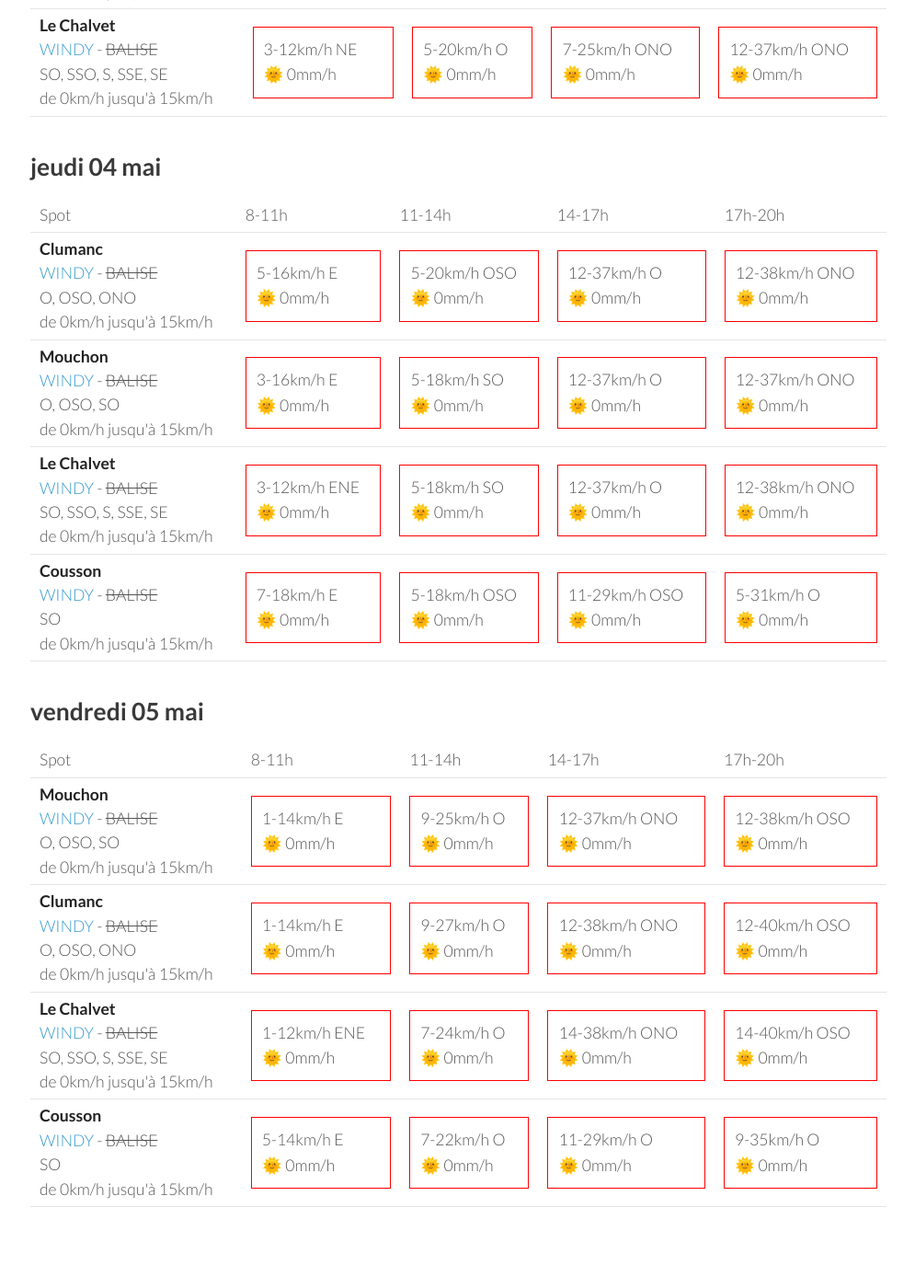
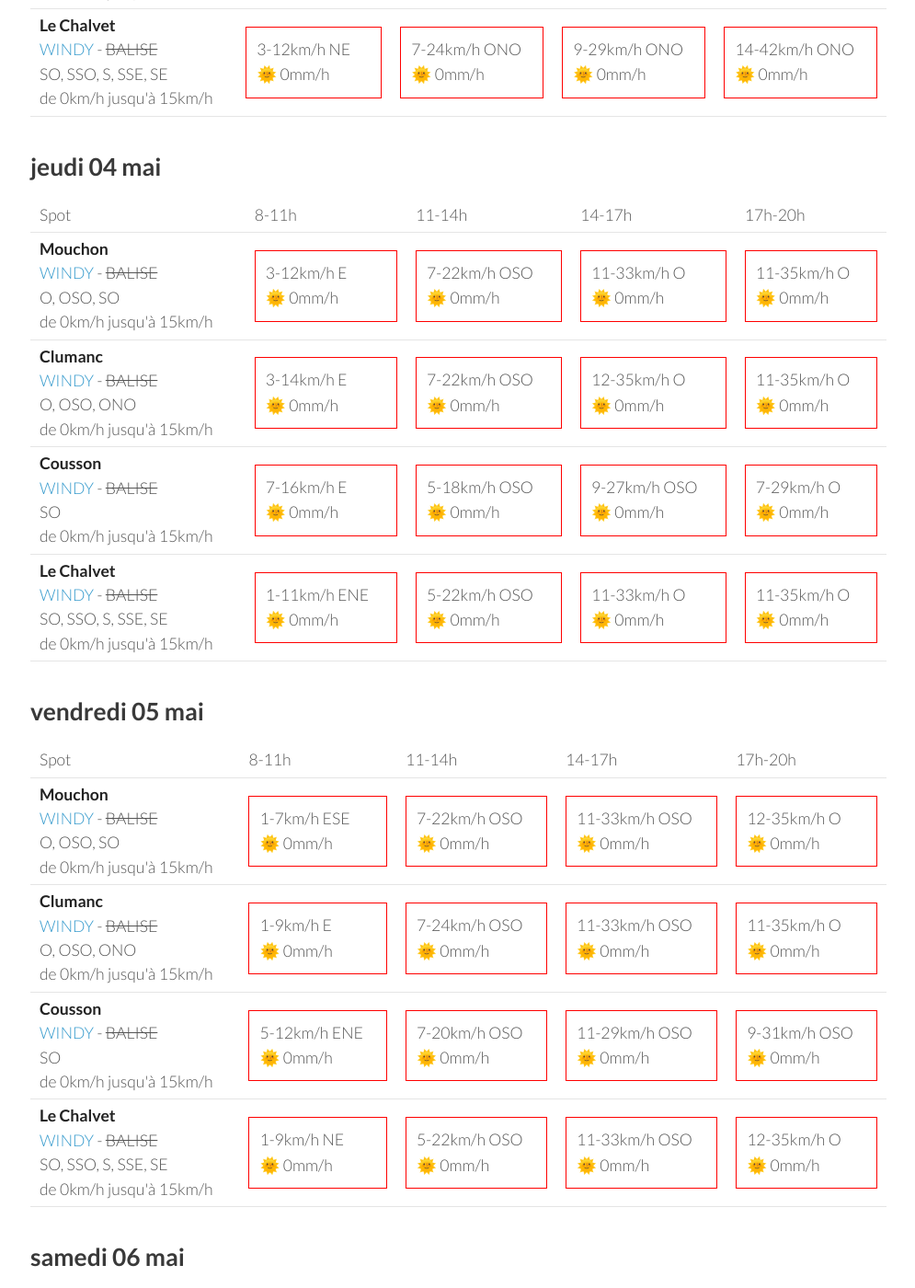
Before and after one commit to parapente-dans-le-nord/parapente-dans-le-nord.github.io, a Jekyll site: the page built from saint_andre.markdown, in a window 1280 px wide and 1400 px high, scrolled down 1892 px. Shown: the whole window at 92% size, without its empty margins (25-1020 px from the left). Built offline with Jekyll 4.4.1, drawn with Linux system fonts in a browser that asks for light colours; some of the changed text lies outside the part shown.

Commit message:
update index.markdown

```diff
--- a/saint_andre.markdown
+++ b/saint_andre.markdown
@@ -134,20 +134,20 @@ page mise à jour le lundi 01 mai 06:36
       <td>17h-20h</td>
     </tr>
 <tr>
-        <td><strong>Mouchon</strong><br><a href="https://windy.com/43.992/6.424?43.878,6.425,10,m:eSuaglR">WINDY</a> - <span class="no-balise"> BALISE </span><br> <span class="vent-favorable">O, OSO, SO</span><br><span class="force-vent">de 0km/h jusqu'à 15km/h</span> </td>
+        <td><strong>Clumanc</strong><br><a href="https://windy.com/44.027/6.402?43.914,6.403,10,m:eSxaglP">WINDY</a> - <span class="no-balise"> BALISE </span><br> <span class="vent-favorable">O, OSO, ONO</span><br><span class="force-vent">de 0km/h jusqu'à 15km/h</span> </td>
 
-            <td><div class="not-flyable"><p>3-12km/h ENE</p><p>🌞 0mm/h</p></div></td>
-            <td><div class="not-flyable"><p>7-24km/h O</p><p>🌞 0mm/h</p></div></td>
-            <td><div class="not-flyable"><p>9-27km/h ONO</p><p>🌞 0mm/h</p></div></td>
-            <td><div class="not-flyable"><p>12-37km/h ONO</p><p>🌞 0mm/h</p></div></td>
+            <td><div class="not-flyable"><p>5-14km/h ENE</p><p>🌞 0mm/h</p></div></td>
+            <td><div class="not-flyable"><p>9-25km/h ONO</p><p>🌞 0mm/h</p></div></td>
+            <td><div class="not-flyable"><p>9-31km/h O</p><p>🌞 0mm/h</p></div></td>
+            <td><div class="not-flyable"><p>11-38km/h O</p><p>🌞 0mm/h</p></div></td>
 
 
     </tr>
 <tr>
-        <td><strong>Clumanc</strong><br><a href="https://windy.com/44.027/6.402?43.914,6.403,10,m:eSxaglP">WINDY</a> - <span class="no-balise"> BALISE </span><br> <span class="vent-favorable">O, OSO, ONO</span><br><span class="force-vent">de 0km/h jusqu'à 15km/h</span> </td>
+        <td><strong>Mouchon</strong><br><a href="https://windy.com/43.992/6.424?43.878,6.425,10,m:eSuaglR">WINDY</a> - <span class="no-balise"> BALISE </span><br> <span class="vent-favorable">O, OSO, SO</span><br><span class="force-vent">de 0km/h jusqu'à 15km/h</span> </td>
 
-            <td><div class="not-flyable"><p>5-16km/h ENE</p><p>🌞 0mm/h</p></div></td>
-            <td><div class="not-flyable"><p>9-24km/h O</p><p>🌞 0mm/h</p></div></td>
+            <td><div class="not-flyable"><p>3-12km/h ENE</p><p>🌞 0mm/h</p></div></td>
+            <td><div class="not-flyable"><p>9-25km/h ONO</p><p>🌞 0mm/h</p></div></td>
             <td><div class="not-flyable"><p>9-29km/h ONO</p><p>🌞 0mm/h</p></div></td>
             <td><div class="not-flyable"><p>11-38km/h ONO</p><p>🌞 0mm/h</p></div></td>
 
@@ -156,10 +156,10 @@ page mise à jour le lundi 01 mai 06:36
 <tr>
         <td><strong>Cousson</strong><br><a href="https://windy.com/44.054/6.240?43.940,6.241,10,m:eSAaglz">WINDY</a> - <span class="no-balise"> BALISE </span><br> <span class="vent-favorable">SO</span><br><span class="force-vent">de 0km/h jusqu'à 15km/h</span> </td>
 
-            <td><div class="not-flyable"><p>5-16km/h ENE</p><p>🌞 0mm/h</p></div></td>
+            <td><div class="not-flyable"><p>5-14km/h E</p><p>🌞 0mm/h</p></div></td>
             <td><div class="not-flyable"><p>5-20km/h O</p><p>🌞 0mm/h</p></div></td>
-            <td><div class="not-flyable"><p>5-24km/h O</p><p>🌞 0mm/h</p></div></td>
-            <td><div class="not-flyable"><p>9-29km/h OSO</p><p>🌞 0mm/h</p></div></td>
+            <td><div class="not-flyable"><p>7-24km/h O</p><p>🌞 0mm/h</p></div></td>
+            <td><div class="not-flyable"><p>9-27km/h OSO</p><p>🌞 0mm/h</p></div></td>
 
 
     </tr>
@@ -167,9 +167,9 @@ page mise à jour le lundi 01 mai 06:36
         <td><strong>Le Chalvet</strong><br><a href="https://windy.com/43.979/6.480?43.866,6.480,10,m:eSsaglX">WINDY</a> - <span class="no-balise"> BALISE </span><br> <span class="vent-favorable">SO, SSO, S, SSE, SE</span><br><span class="force-vent">de 0km/h jusqu'à 15km/h</span> </td>
 
             <td><div class="not-flyable"><p>3-12km/h NE</p><p>🌞 0mm/h</p></div></td>
-            <td><div class="not-flyable"><p>5-20km/h O</p><p>🌞 0mm/h</p></div></td>
-            <td><div class="not-flyable"><p>7-25km/h ONO</p><p>🌞 0mm/h</p></div></td>
-            <td><div class="not-flyable"><p>12-37km/h ONO</p><p>🌞 0mm/h</p></div></td>
+            <td><div class="not-flyable"><p>7-24km/h ONO</p><p>🌞 0mm/h</p></div></td>
+            <td><div class="not-flyable"><p>9-29km/h ONO</p><p>🌞 0mm/h</p></div></td>
+            <td><div class="not-flyable"><p>14-42km/h ONO</p><p>🌞 0mm/h</p></div></td>
 
 
     </tr>
@@ -190,42 +190,42 @@ page mise à jour le lundi 01 mai 06:36
       <td>17h-20h</td>
     </tr>
 <tr>
-        <td><strong>Clumanc</strong><br><a href="https://windy.com/44.027/6.402?43.914,6.403,10,m:eSxaglP">WINDY</a> - <span class="no-balise"> BALISE </span><br> <span class="vent-favorable">O, OSO, ONO</span><br><span class="force-vent">de 0km/h jusqu'à 15km/h</span> </td>
+        <td><strong>Mouchon</strong><br><a href="https://windy.com/43.992/6.424?43.878,6.425,10,m:eSuaglR">WINDY</a> - <span class="no-balise"> BALISE </span><br> <span class="vent-favorable">O, OSO, SO</span><br><span class="force-vent">de 0km/h jusqu'à 15km/h</span> </td>
 
-            <td><div class="not-flyable"><p>5-16km/h E</p><p>🌞 0mm/h</p></div></td>
-            <td><div class="not-flyable"><p>5-20km/h OSO</p><p>🌞 0mm/h</p></div></td>
-            <td><div class="not-flyable"><p>12-37km/h O</p><p>🌞 0mm/h</p></div></td>
-            <td><div class="not-flyable"><p>12-38km/h ONO</p><p>🌞 0mm/h</p></div></td>
+            <td><div class="not-flyable"><p>3-12km/h E</p><p>🌞 0mm/h</p></div></td>
+            <td><div class="not-flyable"><p>7-22km/h OSO</p><p>🌞 0mm/h</p></div></td>
+            <td><div class="not-flyable"><p>11-33km/h O</p><p>🌞 0mm/h</p></div></td>
+            <td><div class="not-flyable"><p>11-35km/h O</p><p>🌞 0mm/h</p></div></td>
 
 
     </tr>
 <tr>
-        <td><strong>Mouchon</strong><br><a href="https://windy.com/43.992/6.424?43.878,6.425,10,m:eSuaglR">WINDY</a> - <span class="no-balise"> BALISE </span><br> <span class="vent-favorable">O, OSO, SO</span><br><span class="force-vent">de 0km/h jusqu'à 15km/h</span> </td>
+        <td><strong>Clumanc</strong><br><a href="https://windy.com/44.027/6.402?43.914,6.403,10,m:eSxaglP">WINDY</a> - <span class="no-balise"> BALISE </span><br> <span class="vent-favorable">O, OSO, ONO</span><br><span class="force-vent">de 0km/h jusqu'à 15km/h</span> </td>
 
-            <td><div class="not-flyable"><p>3-16km/h E</p><p>🌞 0mm/h</p></div></td>
-            <td><div class="not-flyable"><p>5-18km/h SO</p><p>🌞 0mm/h</p></div></td>
-            <td><div class="not-flyable"><p>12-37km/h O</p><p>🌞 0mm/h</p></div></td>
-            <td><div class="not-flyable"><p>12-37km/h ONO</p><p>🌞 0mm/h</p></div></td>
+            <td><div class="not-flyable"><p>3-14km/h E</p><p>🌞 0mm/h</p></div></td>
+            <td><div class="not-flyable"><p>7-22km/h OSO</p><p>🌞 0mm/h</p></div></td>
+            <td><div class="not-flyable"><p>12-35km/h O</p><p>🌞 0mm/h</p></div></td>
+            <td><div class="not-flyable"><p>11-35km/h O</p><p>🌞 0mm/h</p></div></td>
+
+
+    </tr>
+<tr>
+        <td><strong>Cousson</strong><br><a href="https://windy.com/44.054/6.240?43.940,6.241,10,m:eSAaglz">WINDY</a> - <span class="no-balise"> BALISE </span><br> <span class="vent-favorable">SO</span><br><span class="force-vent">de 0km/h jusqu'à 15km/h</span> </td>
+
+            <td><div class="not-flyable"><p>7-16km/h E</p><p>🌞 0mm/h</p></div></td>
+            <td><div class="not-flyable"><p>5-18km/h OSO</p><p>🌞 0mm/h</p></div></td>
+            <td><div class="not-flyable"><p>9-27km/h OSO</p><p>🌞 0mm/h</p></div></td>
+            <td><div class="not-flyable"><p>7-29km/h O</p><p>🌞 0mm/h</p></div></td>
 
 
     </tr>
 <tr>
         <td><strong>Le Chalvet</strong><br><a href="https://windy.com/43.979/6.480?43.866,6.480,10,m:eSsaglX">WINDY</a> - <span class="no-balise"> BALISE </span><br> <span class="vent-favorable">SO, SSO, S, SSE, SE</span><br><span class="force-vent">de 0km/h jusqu'à 15km/h</span> </td>
 
-            <td><div class="not-flyable"><p>3-12km/h ENE</p><p>🌞 0mm/h</p></div></td>
-            <td><div class="not-flyable"><p>5-18km/h SO</p><p>🌞 0mm/h</p></div></td>
-            <td><div class="not-flyable"><p>12-37km/h O</p><p>🌞 0mm/h</p></div></td>
-            <td><div class="not-flyable"><p>12-38km/h ONO</p><p>🌞 0mm/h</p></div></td>
-
-
-    </tr>
-<tr>
-        <td><strong>Cousson</strong><br><a href="https://windy.com/44.054/6.240?43.940,6.241,10,m:eSAaglz">WINDY</a> - <span class="no-balise"> BALISE </span><br> <span class="vent-favorable">SO</span><br><span class="force-vent">de 0km/h jusqu'à 15km/h</span> </td>
-
-            <td><div class="not-flyable"><p>7-18km/h E</p><p>🌞 0mm/h</p></div></td>
-            <td><div class="not-flyable"><p>5-18km/h OSO</p><p>🌞 0mm/h</p></div></td>
-            <td><div class="not-flyable"><p>11-29km/h OSO</p><p>🌞 0mm/h</p></div></td>
-            <td><div class="not-flyable"><p>5-31km/h O</p><p>🌞 0mm/h</p></div></td>
+            <td><div class="not-flyable"><p>1-11km/h ENE</p><p>🌞 0mm/h</p></div></td>
+            <td><div class="not-flyable"><p>5-22km/h OSO</p><p>🌞 0mm/h</p></div></td>
+            <td><div class="not-flyable"><p>11-33km/h O</p><p>🌞 0mm/h</p></div></td>
+            <td><div class="not-flyable"><p>11-35km/h O</p><p>🌞 0mm/h</p></div></td>
 
 
     </tr>
@@ -248,40 +248,40 @@ page mise à jour le lundi 01 mai 06:36
 <tr>
         <td><strong>Mouchon</strong><br><a href="https://windy.com/43.992/6.424?43.878,6.425,10,m:eSuaglR">WINDY</a> - <span class="no-balise"> BALISE </span><br> <span class="vent-favorable">O, OSO, SO</span><br><span class="force-vent">de 0km/h jusqu'à 15km/h</span> </td>
 
-            <td><div class="not-flyable"><p>1-14km/h E</p><p>🌞 0mm/h</p></div></td>
-            <td><div class="not-flyable"><p>9-25km/h O</p><p>🌞 0mm/h</p></div></td>
-            <td><div class="not-flyable"><p>12-37km/h ONO</p><p>🌞 0mm/h</p></div></td>
-            <td><div class="not-flyable"><p>12-38km/h OSO</p><p>🌞 0mm/h</p></div></td>
+            <td><div class="not-flyable"><p>1-7km/h ESE</p><p>🌞 0mm/h</p></div></td>
+            <td><div class="not-flyable"><p>7-22km/h OSO</p><p>🌞 0mm/h</p></div></td>
+            <td><div class="not-flyable"><p>11-33km/h OSO</p><p>🌞 0mm/h</p></div></td>
+            <td><div class="not-flyable"><p>12-35km/h O</p><p>🌞 0mm/h</p></div></td>
 
 
     </tr>
 <tr>
         <td><strong>Clumanc</strong><br><a href="https://windy.com/44.027/6.402?43.914,6.403,10,m:eSxaglP">WINDY</a> - <span class="no-balise"> BALISE </span><br> <span class="vent-favorable">O, OSO, ONO</span><br><span class="force-vent">de 0km/h jusqu'à 15km/h</span> </td>
 
-            <td><div class="not-flyable"><p>1-14km/h E</p><p>🌞 0mm/h</p></div></td>
-            <td><div class="not-flyable"><p>9-27km/h O</p><p>🌞 0mm/h</p></div></td>
-            <td><div class="not-flyable"><p>12-38km/h ONO</p><p>🌞 0mm/h</p></div></td>
-            <td><div class="not-flyable"><p>12-40km/h OSO</p><p>🌞 0mm/h</p></div></td>
+            <td><div class="not-flyable"><p>1-9km/h E</p><p>🌞 0mm/h</p></div></td>
+            <td><div class="not-flyable"><p>7-24km/h OSO</p><p>🌞 0mm/h</p></div></td>
+            <td><div class="not-flyable"><p>11-33km/h OSO</p><p>🌞 0mm/h</p></div></td>
+            <td><div class="not-flyable"><p>11-35km/h O</p><p>🌞 0mm/h</p></div></td>
+
+
+    </tr>
+<tr>
+        <td><strong>Cousson</strong><br><a href="https://windy.com/44.054/6.240?43.940,6.241,10,m:eSAaglz">WINDY</a> - <span class="no-balise"> BALISE </span><br> <span class="vent-favorable">SO</span><br><span class="force-vent">de 0km/h jusqu'à 15km/h</span> </td>
+
+            <td><div class="not-flyable"><p>5-12km/h ENE</p><p>🌞 0mm/h</p></div></td>
+            <td><div class="not-flyable"><p>7-20km/h OSO</p><p>🌞 0mm/h</p></div></td>
+            <td><div class="not-flyable"><p>11-29km/h OSO</p><p>🌞 0mm/h</p></div></td>
+            <td><div class="not-flyable"><p>9-31km/h OSO</p><p>🌞 0mm/h</p></div></td>
 
 
     </tr>
 <tr>
         <td><strong>Le Chalvet</strong><br><a href="https://windy.com/43.979/6.480?43.866,6.480,10,m:eSsaglX">WINDY</a> - <span class="no-balise"> BALISE </span><br> <span class="vent-favorable">SO, SSO, S, SSE, SE</span><br><span class="force-vent">de 0km/h jusqu'à 15km/h</span> </td>
 
-            <td><div class="not-flyable"><p>1-12km/h ENE</p><p>🌞 0mm/h</p></div></td>
-            <td><div class="not-flyable"><p>7-24km/h O</p><p>🌞 0mm/h</p></div></td>
-            <td><div class="not-flyable"><p>14-38km/h ONO</p><p>🌞 0mm/h</p></div></td>
-            <td><div class="not-flyable"><p>14-40km/h OSO</p><p>🌞 0mm/h</p></div></td>
-
-
-    </tr>
-<tr>
-        <td><strong>Cousson</strong><br><a href="https://windy.com/44.054/6.240?43.940,6.241,10,m:eSAaglz">WINDY</a> - <span class="no-balise"> BALISE </span><br> <span class="vent-favorable">SO</span><br><span class="force-vent">de 0km/h jusqu'à 15km/h</span> </td>
-
-            <td><div class="not-flyable"><p>5-14km/h E</p><p>🌞 0mm/h</p></div></td>
-            <td><div class="not-flyable"><p>7-22km/h O</p><p>🌞 0mm/h</p></div></td>
-            <td><div class="not-flyable"><p>11-29km/h O</p><p>🌞 0mm/h</p></div></td>
-            <td><div class="not-flyable"><p>9-35km/h O</p><p>🌞 0mm/h</p></div></td>
+            <td><div class="not-flyable"><p>1-9km/h NE</p><p>🌞 0mm/h</p></div></td>
+            <td><div class="not-flyable"><p>5-22km/h OSO</p><p>🌞 0mm/h</p></div></td>
+            <td><div class="not-flyable"><p>11-33km/h OSO</p><p>🌞 0mm/h</p></div></td>
+            <td><div class="not-flyable"><p>12-35km/h O</p><p>🌞 0mm/h</p></div></td>
 
 
     </tr>
@@ -289,3 +289,59 @@ page mise à jour le lundi 01 mai 06:36
 </tbody>
 </table>
 {:/}
+## samedi 06 mai
+
+{::nomarkdown}
+<table>
+  <tbody>
+    <tr>
+      <td>Spot</td>
+      <td>8-11h</td>
+      <td>11-14h</td>
+      <td>14-17h</td>
+      <td>17h-20h</td>
+    </tr>
+<tr>
+        <td><strong>Le Chalvet</strong><br><a href="https://windy.com/43.979/6.480?43.866,6.480,10,m:eSsaglX">WINDY</a> - <span class="no-balise"> BALISE </span><br> <span class="vent-favorable">SO, SSO, S, SSE, SE</span><br><span class="force-vent">de 0km/h jusqu'à 15km/h</span> </td>
+
+            <td><div class="flyable"><p>1-7km/h SSE</p><p>🌞 0mm/h</p></div></td>
+            <td><div class="not-flyable"><p>5-20km/h SSO</p><p>🌞 0mm/h</p></div></td>
+            <td><div class="not-flyable"><p>9-31km/h SO</p><p>🌞 0mm/h</p></div></td>
+            <td><div class="not-flyable"><p>9-33km/h SSO</p><p>🌧 0.6mm/h</p></div></td>
+
+
+    </tr>
+<tr>
+        <td><strong>Cousson</strong><br><a href="https://windy.com/44.054/6.240?43.940,6.241,10,m:eSAaglz">WINDY</a> - <span class="no-balise"> BALISE </span><br> <span class="vent-favorable">SO</span><br><span class="force-vent">de 0km/h jusqu'à 15km/h</span> </td>
+
+            <td><div class="not-flyable"><p>3-11km/h E</p><p>🌞 0mm/h</p></div></td>
+            <td><div class="not-flyable"><p>7-24km/h OSO</p><p>🌞 0mm/h</p></div></td>
+            <td><div class="not-flyable"><p>11-31km/h SO</p><p>🌞 0mm/h</p></div></td>
+            <td><div class="not-flyable"><p>11-33km/h SSO</p><p>🌞 0mm/h</p></div></td>
+
+
+    </tr>
+<tr>
+        <td><strong>Clumanc</strong><br><a href="https://windy.com/44.027/6.402?43.914,6.403,10,m:eSxaglP">WINDY</a> - <span class="no-balise"> BALISE </span><br> <span class="vent-favorable">O, OSO, ONO</span><br><span class="force-vent">de 0km/h jusqu'à 15km/h</span> </td>
+
+            <td><div class="not-flyable"><p>1-7km/h SE</p><p>🌞 0mm/h</p></div></td>
+            <td><div class="not-flyable"><p>5-22km/h SO</p><p>🌞 0mm/h</p></div></td>
+            <td><div class="not-flyable"><p>9-33km/h OSO</p><p>🌞 0mm/h</p></div></td>
+            <td><div class="not-flyable"><p>9-35km/h SSO</p><p>🌞 0mm/h</p></div></td>
+
+
+    </tr>
+<tr>
+        <td><strong>Mouchon</strong><br><a href="https://windy.com/43.992/6.424?43.878,6.425,10,m:eSuaglR">WINDY</a> - <span class="no-balise"> BALISE </span><br> <span class="vent-favorable">O, OSO, SO</span><br><span class="force-vent">de 0km/h jusqu'à 15km/h</span> </td>
+
+            <td><div class="not-flyable"><p>1-7km/h SSE</p><p>🌞 0mm/h</p></div></td>
+            <td><div class="not-flyable"><p>5-20km/h SO</p><p>🌞 0mm/h</p></div></td>
+            <td><div class="not-flyable"><p>11-33km/h OSO</p><p>🌞 0mm/h</p></div></td>
+            <td><div class="not-flyable"><p>9-33km/h SSO</p><p>🌧 0.3mm/h</p></div></td>
+
+
+    </tr>
+
+</tbody>
+</table>
+{:/}
```
Also changed, not shown: other parts of saint_andre.markdown (+1 -1 lines).
